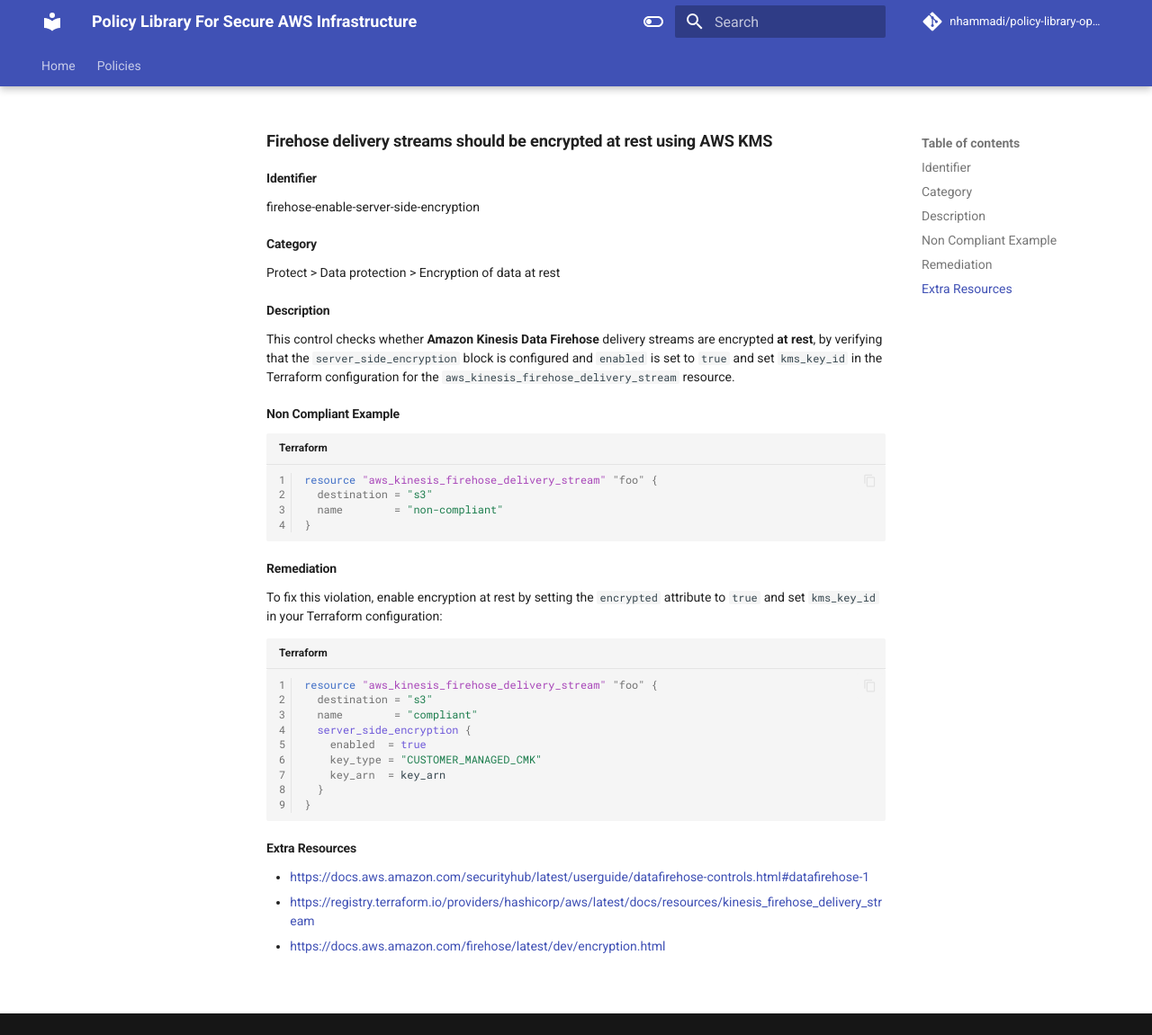
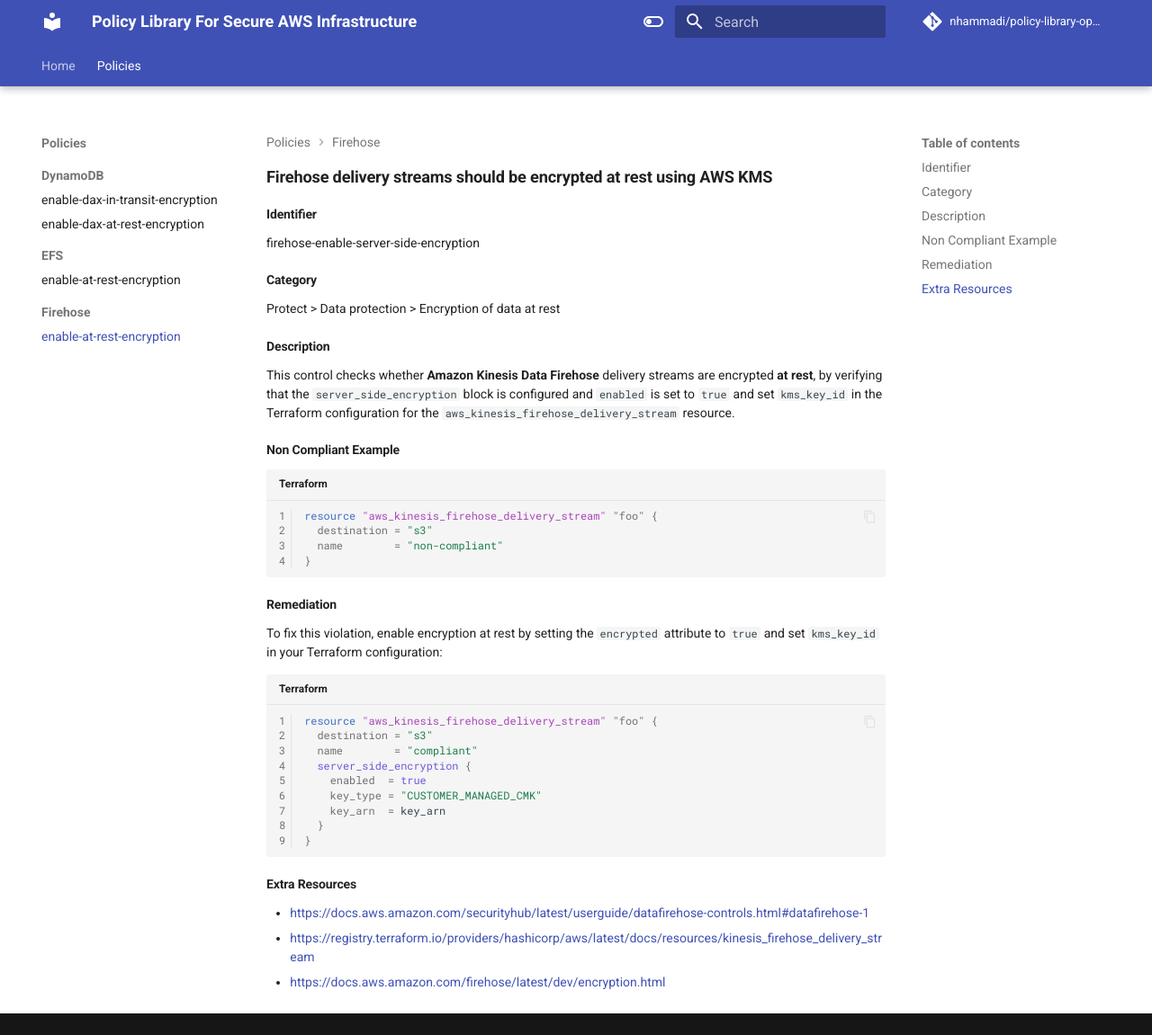
Before and after one commit to nhammadi/policy-library-opa-aws-terraform, an MkDocs documentation site: the page built from docs/policies/firehose-enable-server-side-encryption.md, in a window 1280 px wide and 1151 px high. Shown: the whole window at 90% size. Built offline with MkDocs 1.6.1 and Material for MkDocs 9.7.7, drawn with Linux system fonts in a browser that asks for light colours; comment, search, counter and statistics services are not loaded.

Commit message:
Add new policy: firehose-enable-server-side-encryption

```diff
--- a/mkdocs.yml
+++ b/mkdocs.yml
@@ -74,3 +74,5 @@
     - enable-dax-at-rest-encryption: policies/dynamodb-dax-enable-at-rest-encryption.md
   - EFS:
     - enable-at-rest-encryption: policies/efs-enable-at-rest-encryption.md
+  - Firehose:
+    - enable-at-rest-encryption: policies/firehose-enable-server-side-encryption.md
```
Also changed, not shown: 1 other file.
